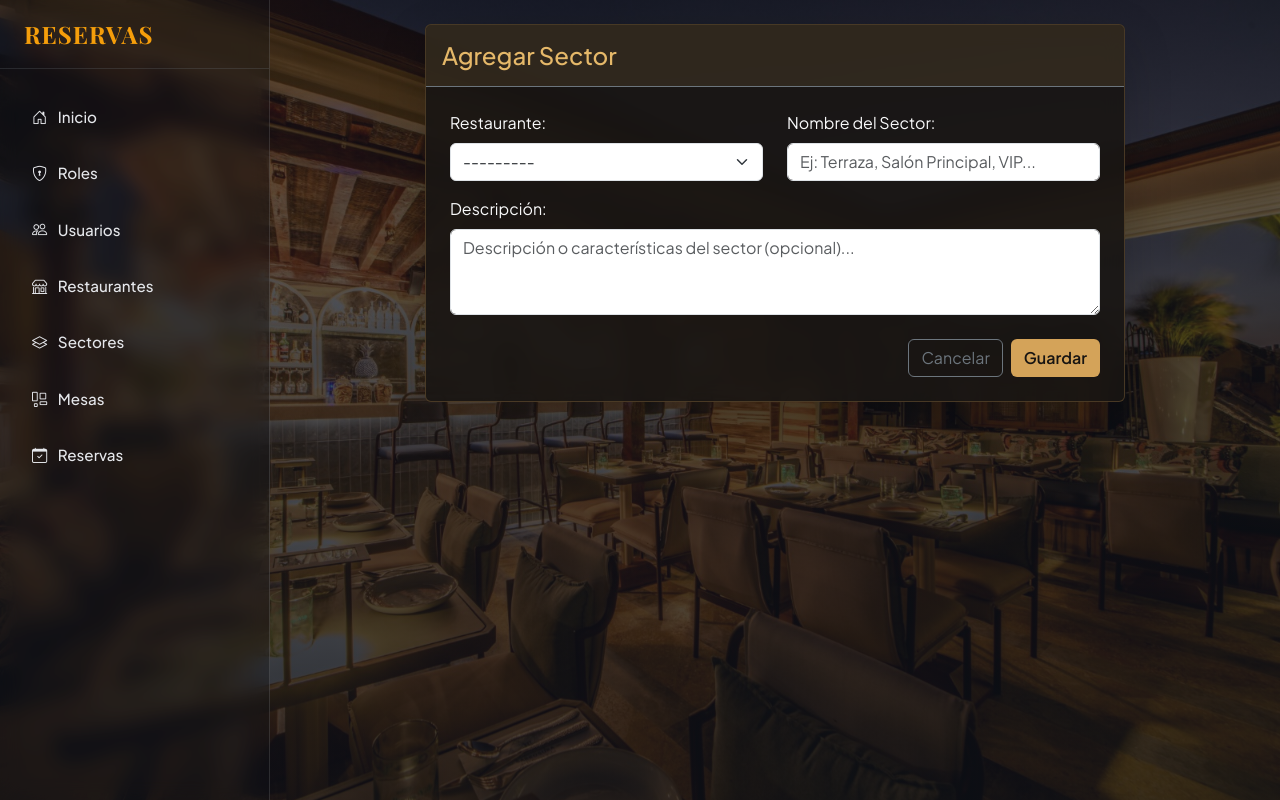
After one commit to Ignacioea/Gestor-de-Reservas-de-Restaurantes, a Django app: page /reservations/sector/crear in a window 1280 px wide. The commit adds this page. Run offline with Django 5.2, Linux system fonts and the light colour scheme; data that the repository does not hold is empty.

Commit message:
feat: implement CRUD views, forms and templates for sector

```diff
--- a/reservations/forms.py
+++ b/reservations/forms.py
@@ -129,3 +129,33 @@ class RestauranteForm(forms.ModelForm):
                 }
             ),
         }
+
+
+class SectorForm(forms.ModelForm):
+    class Meta:
+        model = mod.Sector
+        fields = [
+            'restaurante',
+            'nombre',
+            'descripcion',
+        ]
+        widgets = {
+            'restaurante': forms.Select(
+                attrs={
+                    'class': 'form-select',
+                }
+            ),
+            'nombre': forms.TextInput(
+                attrs={
+                    'class': 'form-control',
+                    'placeholder': 'Ej: Terraza, Salón Principal, VIP...',
+                }
+            ),
+            'descripcion': forms.Textarea(
+                attrs={
+                    'class': 'form-control',
+                    'placeholder': 'Descripción o características del sector (opcional)...',
+                    'rows': '3',
+                }
+            ),
+        }
--- a/reservations/templates/base.html
+++ b/reservations/templates/base.html
@@ -39,7 +39,7 @@
                     <a class="nav-link {% if 'restaurantes' in request.path %}active{% endif %}" href="{% url 'restaurante' %}">
                         <i class="bi bi-shop me-2"></i> Restaurantes
                     </a>
-                    <a class="nav-link {% if 'sectores' in request.path %}active{% endif %}" href="#">
+                    <a class="nav-link {% if 'sectores' in request.path %}active{% endif %}" href="{% url 'sector' %}">
                         <i class="bi bi-layers me-2"></i> Sectores
                     </a>
                     <a class="nav-link {% if 'mesas' in request.path %}active{% endif %}" href="#">
--- /dev/null
+++ b/reservations/templates/sectores/form_sector.html
@@ -0,0 +1,42 @@
+{% extends 'base.html' %}
+
+{% block content %}
+<div class="container mt-4">
+    <div class="card border-0 shadow-lg mx-auto" style="max-width: 700px; background-color: rgba(25, 22, 19, 0.9); backdrop-filter: blur(10px); border: 1px solid rgba(212, 163, 89, 0.25) !important;">
+        <div class="card-header border-bottom border-secondary py-3" style="background-color: rgba(212, 163, 89, 0.12);">
+            <h4 class="mb-0" style="color: #e5b869;">
+                {% if object %}Editar Sector{% else %}Agregar Sector{% endif %}
+            </h4>
+        </div>
+        <div class="card-body p-4 text-light">
+            <form action="" method="post">
+                {% csrf_token %}
+
+                <div class="row mb-3">
+                    <div class="col-md-6">
+                        <label for="id_restaurante" class="form-label">Restaurante:</label>
+                        {{ form.restaurante }}
+                        <div class="text-danger small">{{ form.restaurante.errors }}</div>
+                    </div>
+                    <div class="col-md-6">
+                        <label for="id_nombre" class="form-label">Nombre del Sector:</label>
+                        {{ form.nombre }}
+                        <div class="text-danger small">{{ form.nombre.errors }}</div>
+                    </div>
+                </div>
+
+                <div class="mb-4">
+                    <label for="id_descripcion" class="form-label">Descripción:</label>
+                    {{ form.descripcion }}
+                    <div class="text-danger small">{{ form.descripcion.errors }}</div>
+                </div>
+
+                <div class="d-flex justify-content-end gap-2">
+                    <a href="{% url 'sector' %}" class="btn btn-outline-secondary">Cancelar</a>
+                    <button type="submit" class="btn fw-semibold" style="background-color: #d4a359; color: #181512;">Guardar</button>
+                </div>
+            </form>
+        </div>
+    </div>
+</div>
+{% endblock %}
--- a/reservations/urls.py
+++ b/reservations/urls.py
@@ -41,5 +41,11 @@ urlpatterns = [
     path("restaurante/editar/<int:pk>/", views.RestauranteUpdateView.as_view(), name="editar_restaurante"),
     path("restaurante/eliminar/<int:pk>/", views.RestauranteDeleteView.as_view(), name="eliminar_restaurante"),
 
+    #SECTORES
+    path("sector/", views.SectorListView.as_view(), name="sector"),
+    path("sector/crear", views.SectorCreateView.as_view(), name="crear_sector"),
+    path("sector/editar/<int:pk>/", views.SectorUpdateView.as_view(), name="editar_sector"),
+    path("sector/eliminar/<int:pk>/", views.SectorDeleteView.as_view(), name="eliminar_sector"),
+
 
 ]
--- a/reservations/views.py
+++ b/reservations/views.py
@@ -1,7 +1,7 @@
 from django.shortcuts import render
 from rest_framework import viewsets
 from django.urls import reverse_lazy
-from .forms import RolForm, UsuarioForm, RestauranteForm
+from . import forms as fo
 from django.views.generic import ListView, UpdateView, DeleteView, CreateView
 from . import models as mod
 from . import serializer as ser
@@ -18,13 +18,13 @@ class RolListView(ListView):
 
 class RolCreateView(CreateView):
     model = mod.Rol
-    form_class = RolForm
+    form_class = fo.RolForm
     template_name = "roles/form_rol.html"
     success_url = reverse_lazy("roles")
 
 class RolUpdateView(UpdateView):
     model = mod.Rol
-    form_class = RolForm
+    form_class = fo.RolForm
     template_name = "roles/form_rol.html"
     success_url = reverse_lazy("roles")
 
@@ -45,13 +45,13 @@ class UsuarioListView(ListView):
 
 class UsuarioCreateView(CreateView):
     model = mod.Usuario
-    form_class = UsuarioForm
+    form_class = fo.UsuarioForm
     template_name = "usuarios/form_usuario.html"
     success_url = reverse_lazy("usuarios")
 
 class UsuarioUpdateView(UpdateView):
     model = mod.Usuario
-    form_class = UsuarioForm
+    form_class = fo.UsuarioForm
     template_name = "usuarios/form_usuario.html"
     success_url = reverse_lazy("usuarios")
 
@@ -72,13 +72,13 @@ class RestauranteListView(ListView):
 
 class RestauranteCreateView(CreateView):
     model = mod.Restaurante
-    form_class = RestauranteForm
+    form_class = fo.RestauranteForm
     template_name = "restaurante/form_restaurante.html"
     success_url = reverse_lazy("restaurante")
 
 class RestauranteUpdateView(UpdateView):
     model = mod.Restaurante
-    form_class = RestauranteForm
+    form_class = fo.RestauranteForm
     template_name = "restaurante/form_restaurante.html"
     success_url = reverse_lazy("restaurante")
 
@@ -93,6 +93,29 @@ class RestauranteViewSet (viewsets.ModelViewSet):
     serializer_class = ser.RestauranteSerializer
 
 #SECTOR
+
+class SectorListView(ListView):
+    model = mod.Sector
+    template_name = "sectores/lista_sector.html"
+    context_object_name="sector"
+
+class SectorCreateView(CreateView):
+    model = mod.Sector
+    form_class = fo.SectorForm
+    template_name = "sectores/form_sector.html"
+    success_url = reverse_lazy("sector")
+
+class SectorUpdateView(UpdateView):
+    model = mod.Sector
+    form_class = fo.SectorForm
+    template_name = "sectores/form_sector.html"
+    success_url = reverse_lazy("sector")
+
+class SectorDeleteView(DeleteView):
+    model = mod.Sector
+    template_name = "sectores/eliminar_sector.html"
+    success_url = reverse_lazy("sector")
+
 class SectorViewSet (viewsets.ModelViewSet):
     queryset = mod.Sector.objects.all()
     serializer_class = ser.SectorSerializer
```
Also changed, not shown: reservations/templates/sectores/eliminar_sector.html (added, +21 -0 lines), reservations/templates/sectores/lista_sector.html (added, +49 -0 lines).
